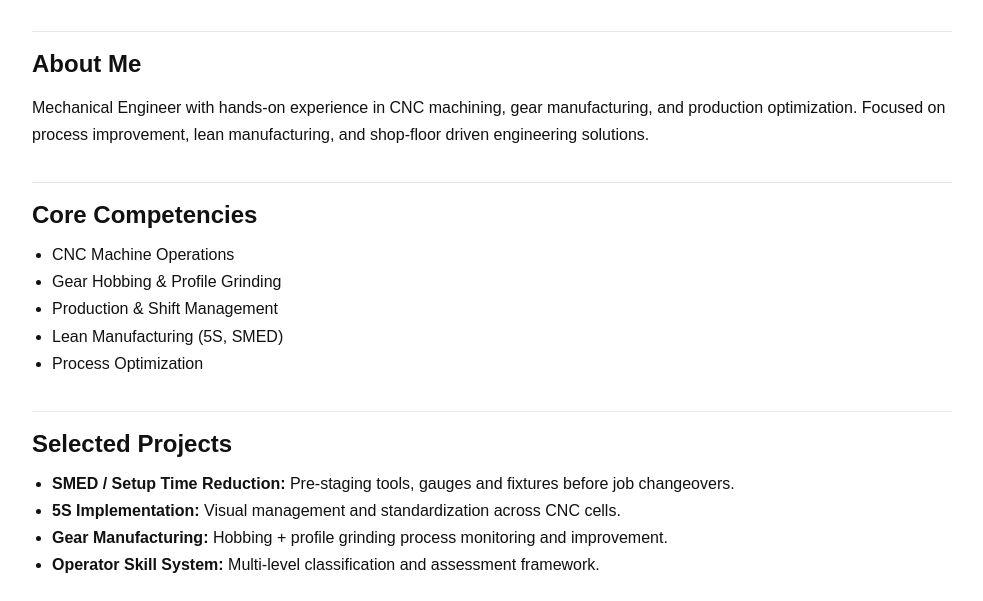
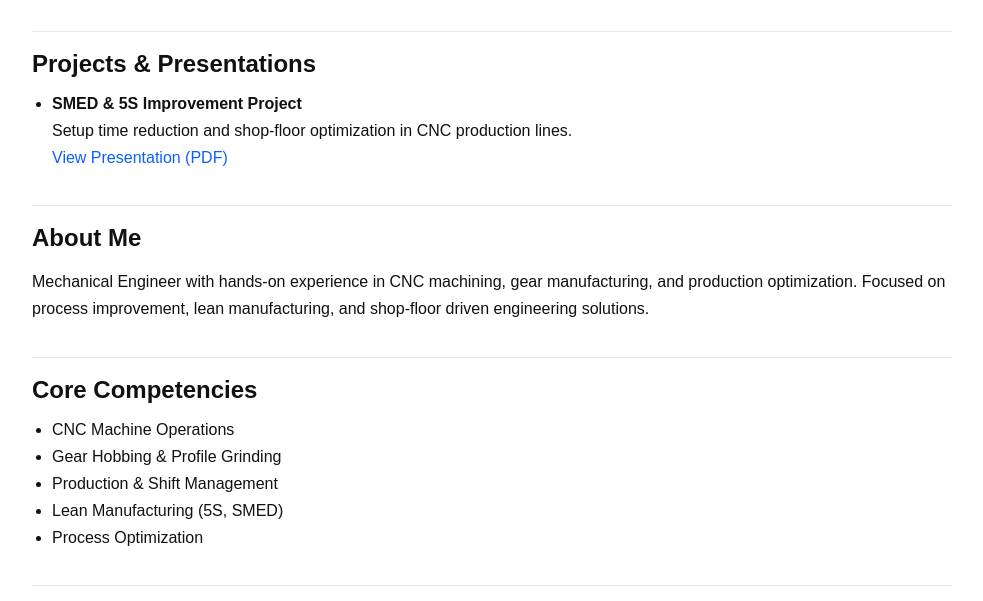
Before and after one commit to dokeceklisefa/dokeceklisefa.github.io, a plain HTML site: page index.html in a window 1280 px wide. Shown: the part 138-739 px from the top of the page, without its empty margins (148-1131 px from the left). Drawn offline with Linux system fonts and the light colour scheme.

Commit message:
Update index.html

```diff
--- a/index.html
+++ b/index.html
@@ -12,7 +12,17 @@
   <h1>Sefa Dökecekli</h1>
   <p>Mechanical / Manufacturing Engineer</p>
 </header>
+<section>
+  <h2>Projects & Presentations</h2>
 
+  <ul>
+    <li>
+      <strong>SMED & 5S Improvement Project</strong><br>
+      Setup time reduction and shop-floor optimization in CNC production lines.<br>
+      <a href="SMED_5S_Project.pdf" target="_blank">View Presentation (PDF)</a>
+    </li>
+  </ul>
+</section>
 <section>
   <h2>About Me</h2>
   <p>
```
